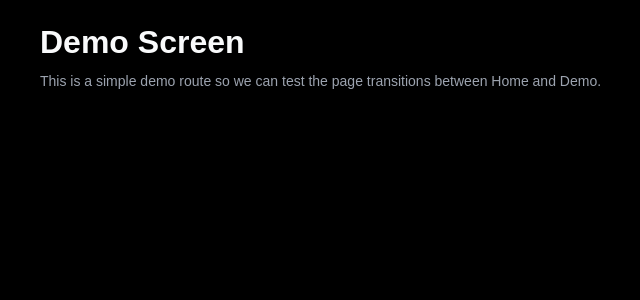
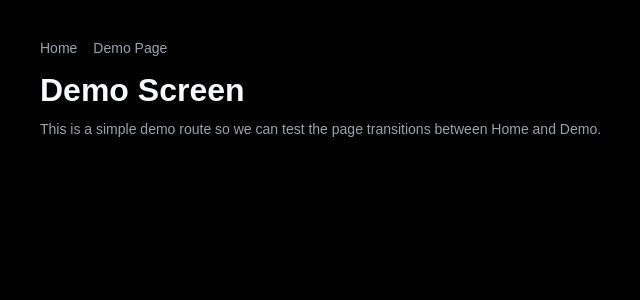
Before and after one commit to mitchellsummers5280-alt/debtbeat-mvp, a Next.js app: page /demo in a window 1280 px wide. Shown: the top 300 px of the page, without its empty margins (136-776 px from the left). Built offline with nearby package versions, Linux system fonts and the light colour scheme.

Commit message:
Fix demo page nav and client directive

```diff
--- a/app/demo/page.tsx
+++ b/app/demo/page.tsx
@@ -1,6 +1,8 @@
 "use client";
 
 import React from "react";
+import Link from "next/link";
+
 
 export default function DemoPage() {
   return (
@@ -18,6 +20,30 @@ export default function DemoPage() {
         padding: "24px 16px 48px",
       }}
     >
+      <nav style={{ padding: "16px 0", display: "flex", gap: "16px" }}>
+        <Link
+          href="/"
+          style={{
+            color: "#9ca3af",
+            textDecoration: "none",
+            fontSize: "14px",
+          }}
+        >
+          Home
+        </Link>
+
+        <Link
+          href="/demo"
+          style={{
+            color: "#9ca3af",
+            textDecoration: "none",
+            fontSize: "14px",
+          }}
+        >
+          Demo Page
+        </Link>
+      </nav>
+
       <h1
         style={{
           fontSize: "32px",
@@ -27,6 +53,7 @@ export default function DemoPage() {
       >
         Demo Screen
       </h1>
+
 
         <p
           style={{
```
Lines whose indentation alone changed are shown as unchanged.
